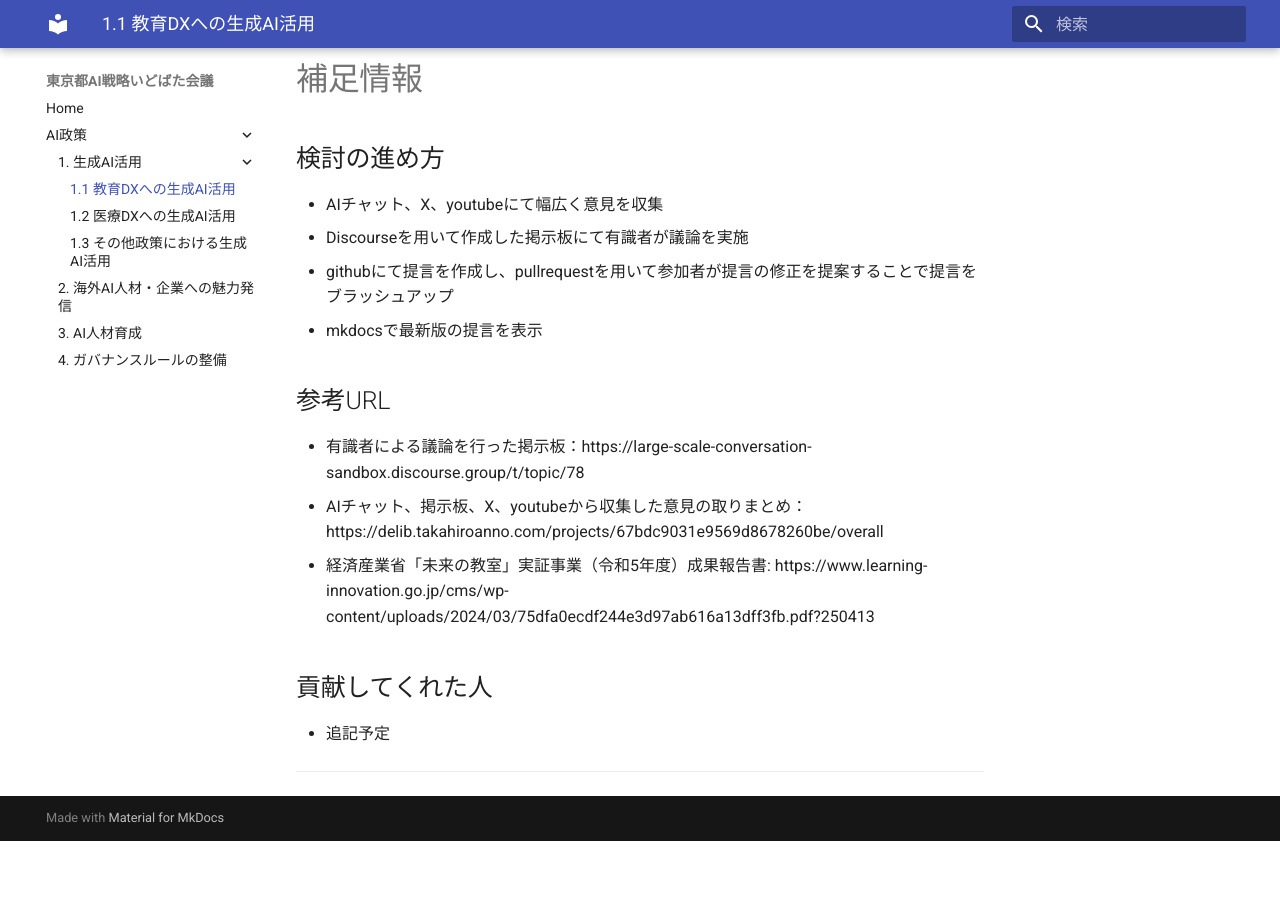
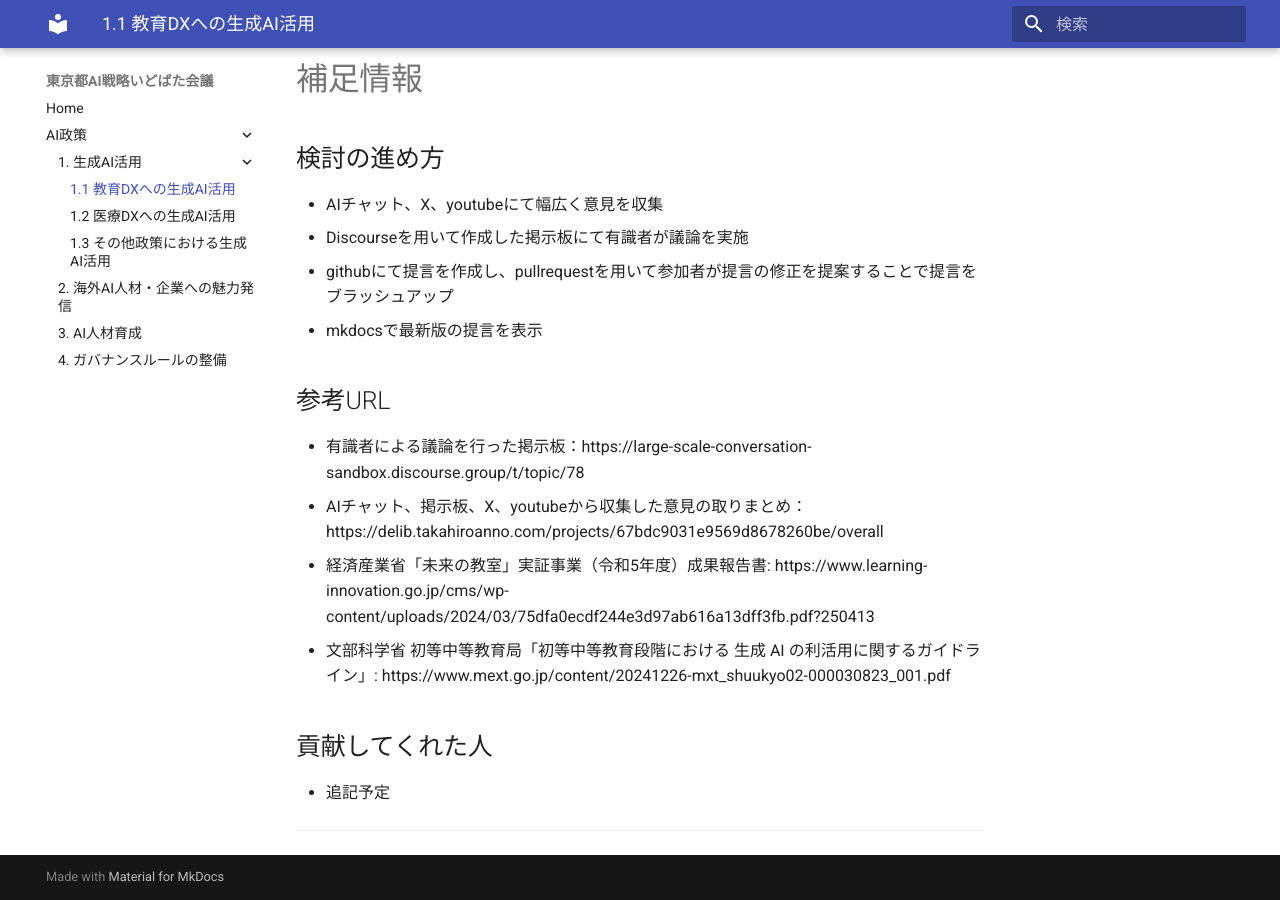
Before and after one commit to takahiroanno2024/2025_ai_idobatakaigi_output, an MkDocs documentation site: the page built from docs/1.1_教育DXへの生成AI活用.md, in a window 1280 px wide and 900 px high, scrolled down 6692 px. Built offline with MkDocs 1.6.1 and Material for MkDocs 9.7.7, drawn with Linux system fonts in a browser that asks for light colours; before the commit the page ends 7533 px from its top, so only the background shows below that.

Commit message:
参考URLに文科省AI利活用ガイドラインのリンクを追加 (Eitaro Suda)

```diff
--- a/docs/1.1_教育DXへの生成AI活用.md
+++ b/docs/1.1_教育DXへの生成AI活用.md
@@ -1,4 +1,3 @@
-
 # 東京都が行うべき教育領域でのAI利活用
 
 <div style="margin-bottom: 20px;">
@@ -134,6 +133,7 @@ ChatGPT等の汎用的なLLM（大規模言語モデル）を全児童・生徒
 - 有識者による議論を行った掲示板：https://large-scale-conversation-sandbox.discourse.group/t/topic/78
 - AIチャット、掲示板、X、youtubeから収集した意見の取りまとめ：https://delib.takahiroanno.com/projects/67bdc9031e9569d8678260be/overall
 - 経済産業省「未来の教室」実証事業（令和5年度）成果報告書: https://www.learning-innovation.go.jp/cms/wp-content/uploads/2024/03/75dfa0ecdf244e3d97ab616a13dff3fb.pdf?250413
+- 文部科学省 初等中等教育局「初等中等教育段階における 生成 AI の利活用に関するガイドライン」: https://www.mext.go.jp/content/20241226-mxt_shuukyo02-000030823_001.pdf
 ## 貢献してくれた人
 - 追記予定
 
```
